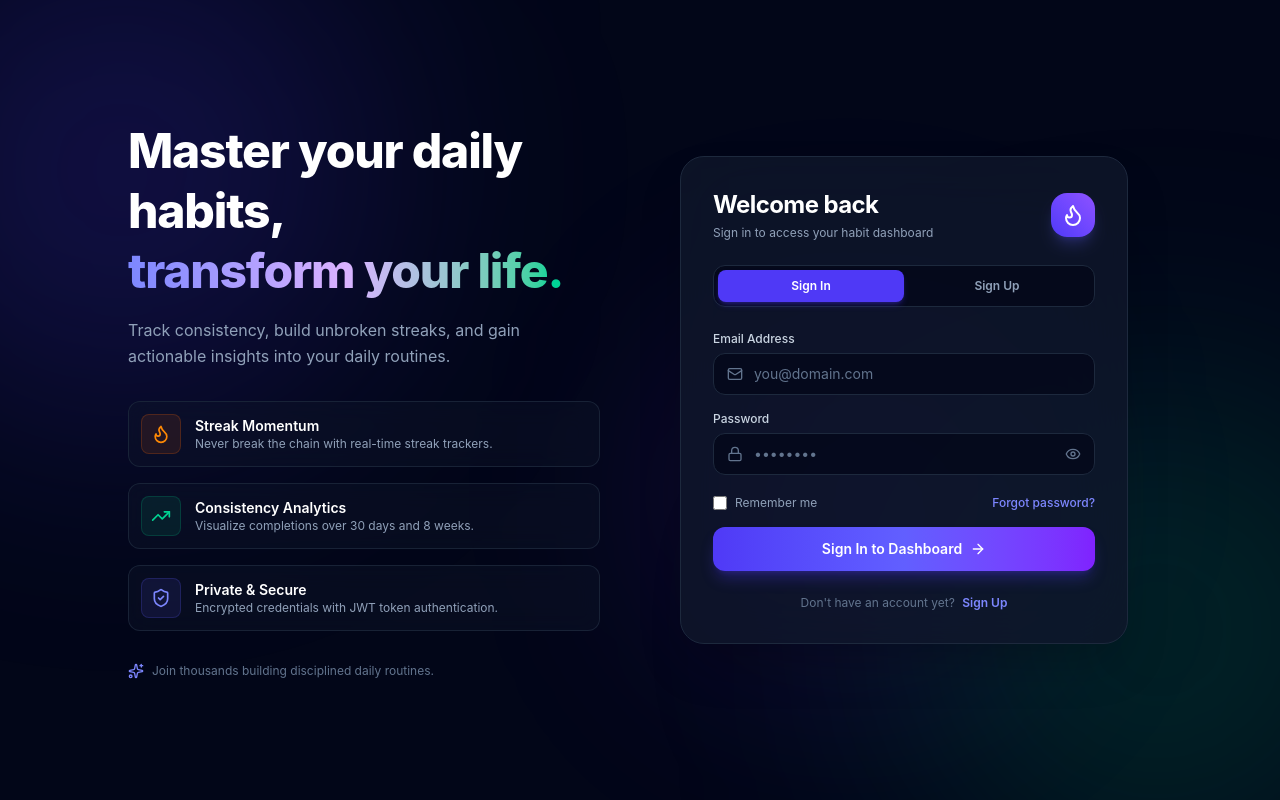
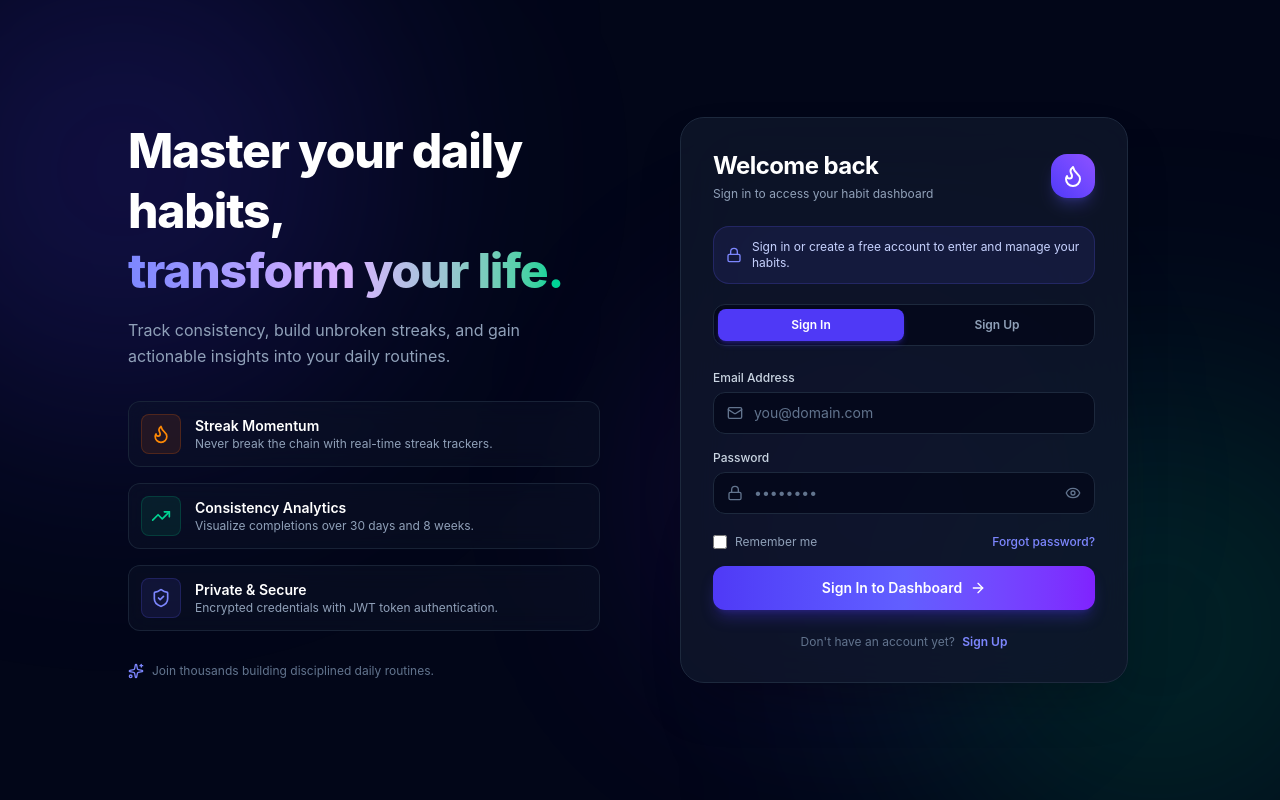
Before and after one commit to Priyanshuoz/Habit-Tracker, a React app in the folder frontend/: page /login in a window 1280 px wide. Built offline with nearby package versions, Linux system fonts and the light colour scheme; the HTML template or start-up script is replaced by a standard one.

Commit message:
fix: smooth authentication redirect and clear account guidance for dashboard access

```diff
--- a/frontend/src/pages/Dashboard.jsx
+++ b/frontend/src/pages/Dashboard.jsx
@@ -1,5 +1,5 @@
 import React, { useState, useEffect, useMemo, useCallback } from 'react';
-import { useNavigate } from 'react-router-dom';
+import { useNavigate, Navigate } from 'react-router-dom';
 import {
   Sparkles,
   RefreshCw,
@@ -594,6 +594,12 @@ const Dashboard = () => {
     });
   }, [past7Days, habits]);
 
+  // Unauthenticated guard: redirect to /login immediately if not authenticated
+  const token = localStorage.getItem('token');
+  if (!token || token === 'demo-token-12345') {
+    return <Navigate to="/login" replace />;
+  }
+
   return (
     <div className="min-h-screen w-full bg-slate-950 text-slate-100 relative overflow-x-hidden selection:bg-indigo-500 selection:text-white">
       {/* Decorative ambient background glows */}
--- a/frontend/src/pages/Login.jsx
+++ b/frontend/src/pages/Login.jsx
@@ -221,6 +221,12 @@ const Login = () => {
               <div className="w-11 h-11 rounded-2xl bg-gradient-to-tr from-indigo-600 to-violet-500 flex items-center justify-center text-white shadow-lg shadow-indigo-500/25">
                 <Flame className="w-6 h-6 text-white" />
               </div>
+            </div>
+
+            {/* Account Required Notice */}
+            <div className="mb-5 p-3 rounded-2xl bg-indigo-500/10 border border-indigo-500/20 text-indigo-200 text-xs flex items-center gap-2.5">
+              <Lock className="w-4 h-4 text-indigo-400 shrink-0" />
+              <span>Sign in or create a free account to enter and manage your habits.</span>
             </div>
 
             {/* Mode Switcher Tabs */}
```
